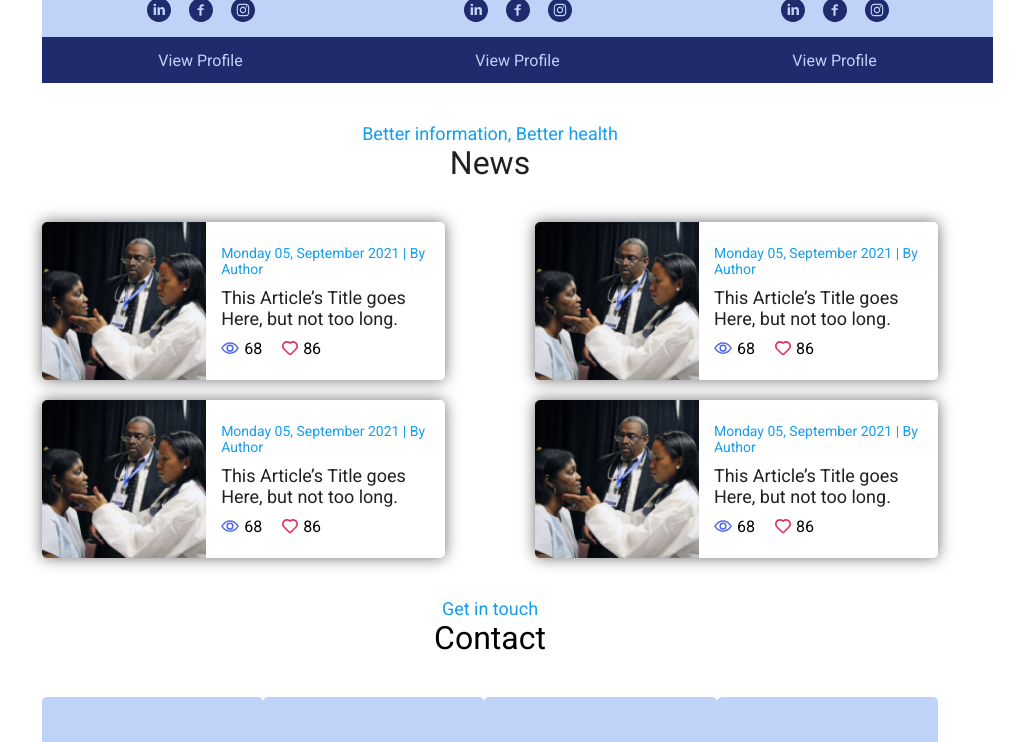
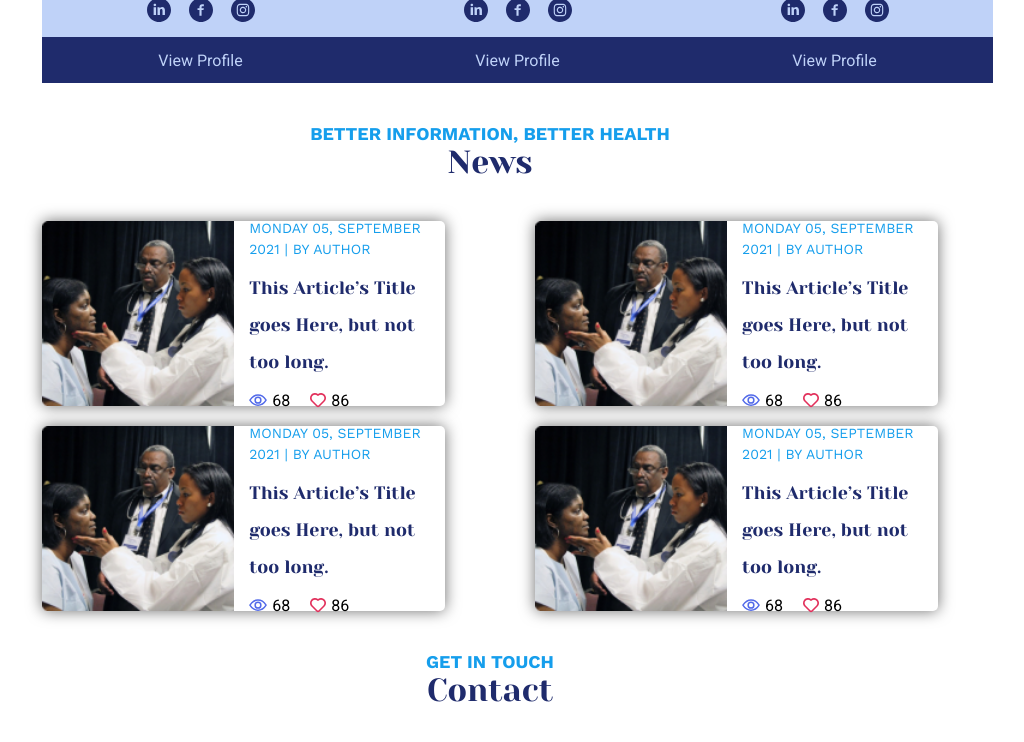
Before and after one commit to XumoyunObid/meddical, a React (Vite) app: page / in a window 1280 px wide. Shown: the part 3540-4282 px from the top of the page, without its empty margins (150-1174 px from the left). Built offline with nearby package versions, Linux system fonts and the light colour scheme.

Commit message:
About US and Doctors pages all add

```diff
--- a/src/pages/about/About.jsx
+++ b/src/pages/about/About.jsx
@@ -2,6 +2,9 @@ import React from 'react'
 import './about.css'
 import img2 from '../../assets/AboutImg/aboute-img2.svg'
 import johnImg from '../../assets/AboutImg/john-img.svg'
+import { ExportDoctorsCard } from '../home/Caredoctors'
+import News from '../home/News';
+import Touch from '../home/Touch';
 
 export const AboutHero = ({ pageName, pageTitle }) => {
   try {
@@ -64,6 +67,13 @@ const About = () => {
       <AboutHero pageName={'About'} pageTitle={'About us'} />
       <AboutCard2 />
       <JohnDoe />
+      <div className="doctors-divs">
+        <h1>Trusted Care</h1>
+        <h2>Our Doctors</h2>
+        <ExportDoctorsCard />
+      </div>
+      <News />
+      <Touch />
     </>
   } catch (e) { console.log(e); }
 }
--- a/src/pages/about/about.css
+++ b/src/pages/about/about.css
@@ -116,6 +116,31 @@
     border: .1rem solid white;
     border-radius: .5rem;
 }
+/* Doctors */
+.doctors-divs {
+    padding: 3rem 0 2rem;
+    text-align: center;
+}
+.doctors-divs h1 {
+    margin: .8rem 0;
+    color: rgb(21, 158, 236);
+    font-family: Work Sans;
+    font-size: 18px;
+    font-weight: 700;
+    line-height: 21px;
+    letter-spacing: 16%;
+    text-align: center;
+    text-transform: uppercase;
+}
+.doctors-divs h2 {
+    color: rgb(31, 43, 108);
+    font-family: Yeseva One;
+    font-size: 32px;
+    font-weight: 400;
+    line-height: 37px;
+    letter-spacing: 0%;
+    text-align: center;
+}
 /* threeCircle */
 .threeCircle {
     display: flex;
--- a/src/pages/doctors/doctors.jsx
+++ b/src/pages/doctors/doctors.jsx
@@ -1,19 +1,20 @@
-import React from 'react'
-import { AboutHero, JohnDoe } from '../about/About'
-
-export const DoctorsCard = ()=> {
-  try {
-    return <div className="doctorsCard">
-
-    </div>
-  } catch (e) {console.log(e);}
-}
+import React from 'react';
+import { AboutHero, JohnDoe } from '../about/About';
+import { ExportDoctorsCard } from '../home/Caredoctors';
+import News from '../home/News';
+import Touch from '../home/Touch';
 
 export const Doctors = () => {
   return (
     <section className='doctors'>
       <AboutHero pageName={'Doctors'} pageTitle={'Our Doctors'} />
+      <div className="ourDoctors-div">
+        <ExportDoctorsCard />
+        <ExportDoctorsCard />
+      </div>
       <JohnDoe />
+      <News />
+      <Touch />
     </section>
   )
 }
--- a/src/pages/home/Caredoctors.jsx
+++ b/src/pages/home/Caredoctors.jsx
@@ -6,21 +6,18 @@ import Linkedin from "../../icons/linkedin";
 import Facebook from './../../icons/facebook';
 import Instagram from './../../icons/instagram';
 
-const Caredoctors = () => {
-  return (
-    <div className='care'>
-        <h1>Trusted Care</h1>
-        <h2>Our Doctors</h2>
-        <div className="duxtirCart">
+export const ExportDoctorsCard = () => {
+    try {
+        return <div className="duxtirCart">
             <div className="doctorCards">
                 <img src={duxtir1} />
                 <div className="purpleBG">
                     <h1>Doctor’s Name</h1>
                     <h2>Neurology</h2>
                     <div className="inkedin">
-                        <Linkedin/>
-                        <Facebook/>
-                        <Instagram/>
+                        <Linkedin />
+                        <Facebook />
+                        <Instagram />
                     </div>
                 </div>
                 <button>View Profile</button>
@@ -31,9 +28,9 @@ const Caredoctors = () => {
                     <h1>Doctor’s Name</h1>
                     <h2>Neurology</h2>
                     <div className="inkedin">
-                        <Linkedin/>
-                        <Facebook/>
-                        <Instagram/>
+                        <Linkedin />
+                        <Facebook />
+                        <Instagram />
                     </div>
                 </div>
                 <button>View Profile</button>
@@ -44,17 +41,26 @@ const Caredoctors = () => {
                     <h1>Doctor’s Name</h1>
                     <h2>Neurology</h2>
                     <div className="inkedin">
-                        <Linkedin/>
-                        <Facebook/>
-                        <Instagram/>
+                        <Linkedin />
+                        <Facebook />
+                        <Instagram />
                     </div>
                 </div>
                 <button>View Profile</button>
             </div>
         </div>
+    } catch (e) { console.log(e); }
+}
 
-    </div>
-  )
+
+const Caredoctors = () => {
+    return (
+        <div className='care'>
+            <h1>Trusted Care</h1>
+            <h2>Our Doctors</h2>
+            <ExportDoctorsCard />
+        </div>
+    )
 }
 
 export default Caredoctors
--- a/src/pages/home/News.jsx
+++ b/src/pages/home/News.jsx
@@ -2,16 +2,12 @@ import niggas from '../../assets/homee/newsNiggas.png'
 import Eyeicon from './../../icons/eye-icon';
 import Redheart from './../../icons/redheart';
 
-
-const News = () => {
-  return (
-    <div className="news">
-        <h1>Better information, Better health</h1>
-        <h2>News</h2>
-        <div className='newCarttt'>
+export const ExportNewsCard = () => {
+    try {
+        return <div className='newCarttt'>
             <div className="newCards">
                 <div>
-                    <img src={niggas} className='niggas'/>
+                    <img src={niggas} className='niggas' />
                 </div>
                 <div className="newCardsText">
                     <h1>Monday 05, September 2021 | By Author</h1>
@@ -24,7 +20,7 @@ const News = () => {
             </div>
             <div className="newCards">
                 <div>
-                    <img src={niggas} className='niggas'/>
+                    <img src={niggas} className='niggas' />
                 </div>
                 <div className="newCardsText">
                     <h1>Monday 05, September 2021 | By Author</h1>
@@ -37,7 +33,7 @@ const News = () => {
             </div>
             <div className="newCards">
                 <div>
-                    <img src={niggas} className='niggas'/>
+                    <img src={niggas} className='niggas' />
                 </div>
                 <div className="newCardsText">
                     <h1>Monday 05, September 2021 | By Author</h1>
@@ -50,7 +46,7 @@ const News = () => {
             </div>
             <div className="newCards">
                 <div>
-                    <img src={niggas} className='niggas'/>
+                    <img src={niggas} className='niggas' />
                 </div>
                 <div className="newCardsText">
                     <h1>Monday 05, September 2021 | By Author</h1>
@@ -61,10 +57,19 @@ const News = () => {
                     </div>
                 </div>
             </div>
+        </div>
+    } catch (e) { console.log(e); }
+}
 
+
+const News = () => {
+    return (
+        <div className="news">
+            <h1>Better information, Better health</h1>
+            <h2>News</h2>
+            <ExportNewsCard />
         </div>
-    </div>
-  )
+    )
 }
 
 export default News
--- a/src/pages/home/Touch.jsx
+++ b/src/pages/home/Touch.jsx
@@ -5,7 +5,7 @@ import Messaageicon from './../../icons/messaage-icon';
 import Time from './../../icons/time';
 import Locationicon from './../../icons/location-icon';
 
-const Touch = () => {
+export const Touch = () => {
   return (
     <div className='touch'>
         <h1>Get in touch</h1>
--- a/src/pages/home/home.css
+++ b/src/pages/home/home.css
@@ -385,6 +385,7 @@
 }
 .doctorCards
 {
+    border-radius: 20px;
     display: flex;
     flex-direction: column;
     width: 317px;
@@ -435,16 +436,22 @@
 }
 .news h1
 {
+    color: rgb(21, 158, 236);
+    font-family: Work Sans;
+    font-size: 18px;
+    font-weight: 700;
+    line-height: 21px;
+    letter-spacing: 16%;
+    text-align: center;
+    text-transform: uppercase;
+}
+.news h2 {
+    color: rgb(31, 43, 108);
+    font-family: Yeseva One;
+    font-size: 32px;
     font-weight: 400;
-    color: #159EEC;
-    font-size: 18px;
-    text-align: center;
-}
-.news h2
-{
-    font-weight: 400;
-    color: #212124;
-    font-size: 32px;
+    line-height: 37px;
+    letter-spacing: 0%;
     text-align: center;
 }
 .newCarttt
@@ -502,16 +509,24 @@
 }
 .touch h1
 {
-    color: #159EEC;
-    font-weight: 400;
+    color: rgb(21, 158, 236);
+    font-family: Work Sans;
     font-size: 18px;
+    font-weight: 700;
+    line-height: 21px;
+    letter-spacing: 16%;
     text-align: center;
+    text-transform: uppercase;
 
 }
 .touch h2
 {
+    color: rgb(31, 43, 108);
+    font-family: Yeseva One;
+    font-size: 32px;
     font-weight: 400;
-    font-size: 32px;
+    line-height: 37px;
+    letter-spacing: 0%;
     text-align: center;
 }
 .touchCart
```
